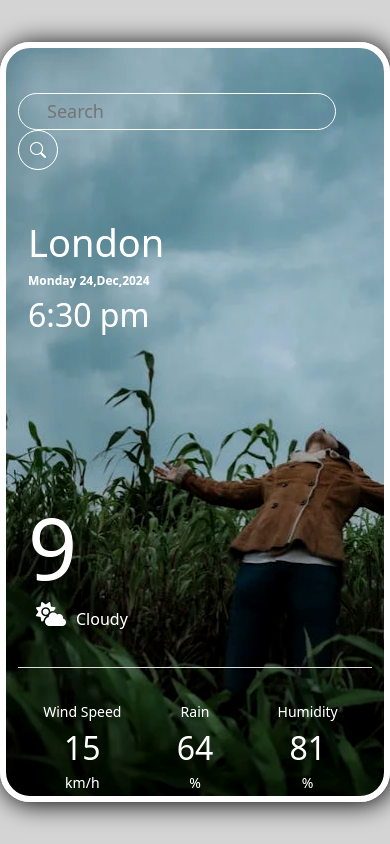
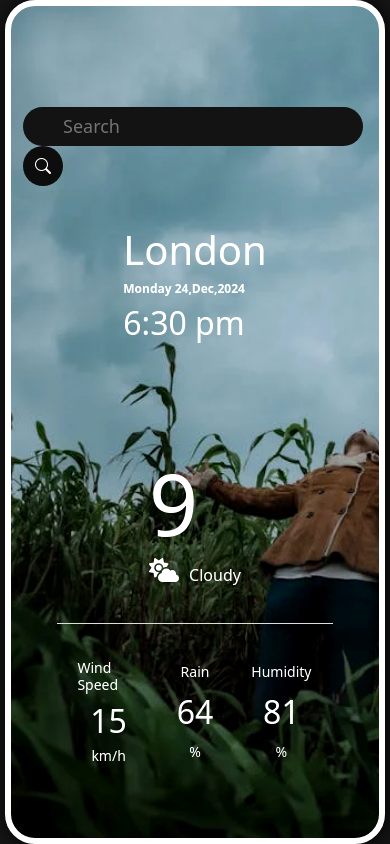
Before and after one commit to AbroRizwan1/WeatherApp, a plain HTML site: page index.html in a window 390 px wide. Drawn offline with nearby package versions, Linux system fonts and the light colour scheme.

Commit message:
first commit

```diff
--- a/script.js
+++ b/script.js
@@ -9,22 +9,43 @@ const searchbtn = document.querySelector(".button");
 const icon = document.querySelector("#icon");
 const weatherName = document.querySelector(".weather");
 
+
+
+
 searchbtn.addEventListener("click", function () {
   checkWeather(searchBox.value);
 });
 
+
+// Add event listener for Enter key press
+searchBox.addEventListener("keydown", function (event) {
+  if (event.keyCode === 13) {
+    // Check if Enter key is pressed
+    checkWeather(searchBox.value);
+  }
+});
+
+
 async function checkWeather(city) {
   const response = await fetch(apiUrl + city + `&appid=${apiKey}`);
+  var data = await response.json();
 
-  var data = await response.json();
+
+  if (!response.ok) {
+    // If response is not okay (e.g., 404 error), show error message
+    document.querySelector(".city").innerHTML = "City not found";
+    return;
+  }
+
 
   console.log(data);
 
-
-  document.querySelector(".city").innerHTML = data.name;
+  var city =  document.querySelector(".city")
+  city.innerHTML = data.name;
   document.querySelector(".temp").innerHTML = Math.round(data.main.temp) + "℃";
   document.querySelector(".humidity").innerHTML = data.main.humidity;
   document.querySelector(".wind").innerHTML = data.wind.speed;
+
 
 
 
@@ -39,11 +60,15 @@ if (data.weather[0].main === "Clear") {
     weatherName.textContent = "Rain";
   }
 
-
-
   const currentDate = new Date();
-const options = { weekday: 'long', year: 'numeric', month: 'long', day: 'numeric' };
-document.querySelector(".dateData").innerHTML = currentDate.toLocaleDateString('en-US', options);
-document.querySelector(".timeData").innerHTML = currentDate.toLocaleTimeString('en-US');
-
+  const options = {
+    weekday: "long",
+    year: "numeric",
+    month: "long",
+    day: "numeric",
+  };
+  document.querySelector(".dateData").innerHTML =
+    currentDate.toLocaleDateString("en-US", options);
+  document.querySelector(".timeData").innerHTML =
+    currentDate.toLocaleTimeString("en-US");
 }
--- a/style.css
+++ b/style.css
@@ -3,20 +3,27 @@
   padding: 0;
   box-sizing: border-box;
 }
+body {
+  background-color: rgb(22, 22, 22);
+}
+
 .main {
   width: 100%;
   height: 100vh;
-  background-color: rgb(212, 212, 212);
   display: flex;
   align-items: center;
   justify-content: center;
 }
 
 .container {
+  padding-bottom: 20px;
+  display: flex;
+  align-items: center;
+  justify-content: center;
+  flex-direction: column;
   background-image: url(pexels-photo-18054069.webp);
   background-size: cover;
-  width: 390px;
-  height: 90vh;
+  width: 460px;
   border: 6px solid white;
   border-radius: 30px;
   filter: contrast(110%);
@@ -24,39 +31,48 @@
 }
 
 .nav {
-  margin-top: 45px;
+  margin-top: 56px;
   width: 100%;
   display: flex;
-  align-items: center;
-  justify-content: center;
+  justify-content:center ;
   gap: 10px;
 }
 
 .search {
-  border: 1px solid rgb(243, 243, 243);
+  border: none;
+  background-color: rgb(29, 29, 29);
   border-radius: 20px;
-  padding: 4px 28px;
-  background-color: transparent;
+  padding: 6px 40px;
   color: white;
   font-size: 18px;
+  transition: all 0.3s ease-in-out;
 }
+
+.search:hover {
+  background-color: rgb(36, 36, 36);
+}
+
 .button {
-  border: 1px solid white;
+  border: none;
   width: 40px;
   height: 40px;
   border-radius: 50%;
-  background-color: transparent;
+  background-color: rgb(23, 23, 23);
   color: white;
+  transition: all 0.3s ease-in;
+}
+
+.button:hover {
+  transform: scale(1.1);
+  background-color: rgb(36, 36, 36);
 }
 
 .hero {
-  margin-top: 50px;
-  margin-left: 10px;
-
+  margin-top: 40px;
 }
 
 .hero h1 {
-  font-size: 38px;
+  font-size: 40px;
   color: white;
 }
 .hero h6 {
@@ -71,19 +87,15 @@
   justify-content: space-between;
 }
 
-.timeData{
-color: white;
-font-weight: lighter;
-font-size: 32px;
-
+.timeData {
+  color: white;
+  font-weight: lighter;
+  font-size: 32px;
 }
 
-
-
 .hero2 {
-  margin-top: 160px;
+  margin-top: 100px;
   margin-bottom: 30px;
-  margin-left: 10px;
 }
 
 .hero2 h2 {
@@ -94,7 +106,6 @@ font-size: 32px;
 
 .icon {
   margin-top: -20px;
-  margin-left: 8px;
   display: flex;
   color: white;
   gap: 10px;
@@ -112,6 +123,7 @@ font-size: 32px;
 .footer {
   padding-top: 36px;
   color: white;
+  width: 80%;
   border-top: 0.2px solid rgb(213, 213, 213);
 }
 
@@ -138,3 +150,31 @@ font-size: 32px;
 .weather {
   padding-top: 14px;
 }
+
+@media only screen and (max-width: 576px) {
+
+
+.container {
+  padding-bottom: 20px;
+  display: flex;
+  align-items: center;
+  justify-content: center;
+  flex-direction: column;
+  background-image: url(pexels-photo-18054069.webp);
+  background-size: cover;
+  width: 380px;
+  height: 100vh;
+  border: 6px solid white;
+  border-radius: 30px;
+  filter: contrast(110%);
+  box-shadow: 2px 2px 26px black;
+
+}
+
+
+
+
+
+
+
+}
```
Also changed, not shown: index.html (+1 -0 lines). Lines whose indentation alone changed are shown as unchanged.
